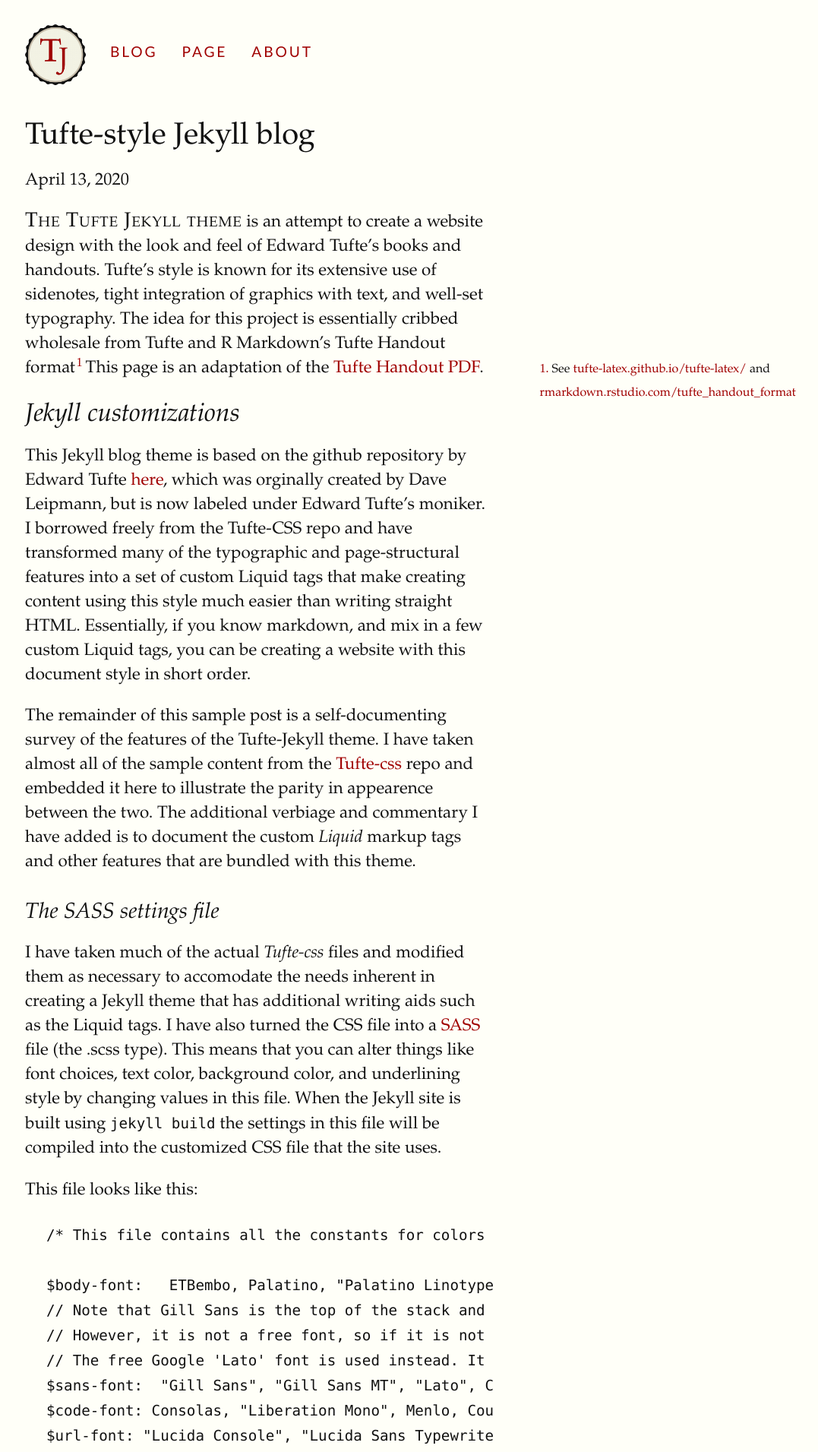
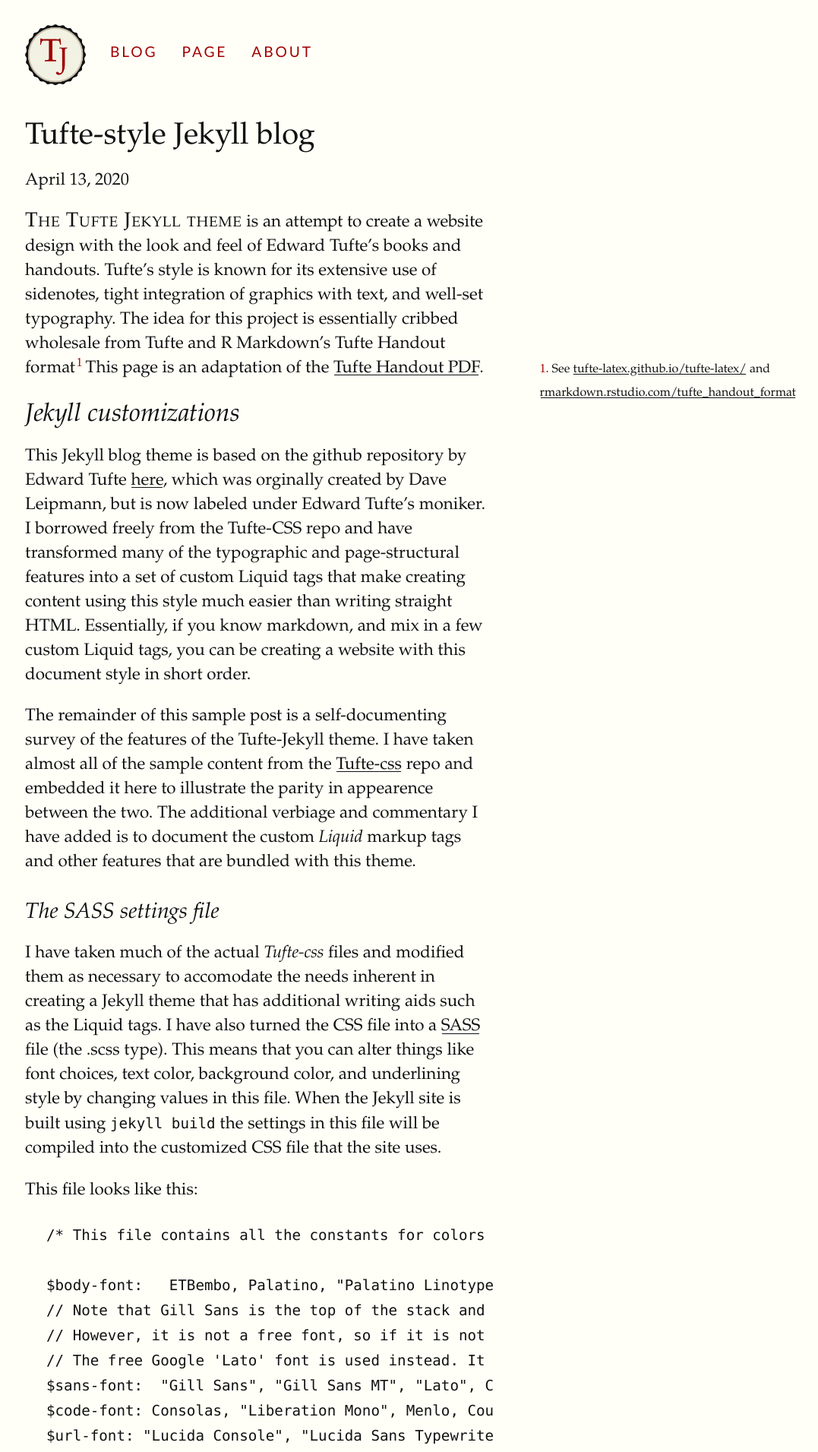
Before and after one commit to clayh53/tufte-jekyll, a Jekyll site: the page built from _posts/2020-04-13-tufte-style-jekyll-blog.md, in a window 1280 px wide. Shown: the top 1911 px of the page at 76% size, without its empty margins (127-1204 px from the left). Built offline with Jekyll 4.4.1, drawn with Linux system fonts in a browser that asks for light colours; formulas are drawn with MathJax 3.

Commit message:
Fixed some CSS issues in regard to _settings.scss file variables being used

```diff
--- a/_sass/_settings.scss
+++ b/_sass/_settings.scss
@@ -1,14 +1,14 @@
 /* This file contains all the constants for colors and font styles */
 
-$body-font:   ETbook, Palatino, "Palatino Linotype", "Palatino LT STD", "Book Antiqua", Georgia, serif;
+$body-font: ETBembo, "Chronicle Text G2", Palatino, "Palatino Linotype", "Palatino LT STD", "Book Antiqua", Georgia, serif;
 // Note that Gill Sans is the top of the stack and corresponds to what is used in Tufte's books
 // However, it is not a free font, so if it is not present on the computer that is viewing the webpage
 // The free Google 'Lato' font is used instead. It is similar.
-$sans-font:  "Gill Sans", "Gill Sans MT", "Lato", Calibri, sans-serif;
+$sans-font: "Gill Sans", "Gill Sans MT", "Lato", Calibri, sans-serif;
 $code-font: Consolas, "Liberation Mono", Menlo, Courier, monospace;
 $url-font: "Lucida Console", "Lucida Sans Typewriter", Monaco, "Bitstream Vera Sans Mono", monospace;
 $text-color: #111;
 $bg-color: #fffff8;
 $contrast-color: #a00000;
 $border-color: #333333;
-$link-style: color; // choices are 'color' or 'underline'. Default is color using $contrast-color set above
+$link-style: underline; // choices are 'color' or 'underline'. Default is color using $contrast-color set above
--- a/css/tufte.scss
+++ b/css/tufte.scss
@@ -62,7 +62,7 @@
   text-decoration: none;
 }
 
-p > a { @if $link-style == underline
+p > a, cite > a, span > a { @if $link-style == underline
     {
       color: $text-color;
       text-decoration: none;
@@ -86,7 +86,7 @@
        margin-left: auto;
        margin-right: auto;
        padding-left: 12.5%;
-       font-family: et-bembo, Palatino, "Palatino Linotype", "Palatino LT STD", "Book Antiqua", Georgia, serif;
+       font-family: $body-font;
        background-color: $bg-color;
        color: $text-color;
        max-width: 1400px;
```
